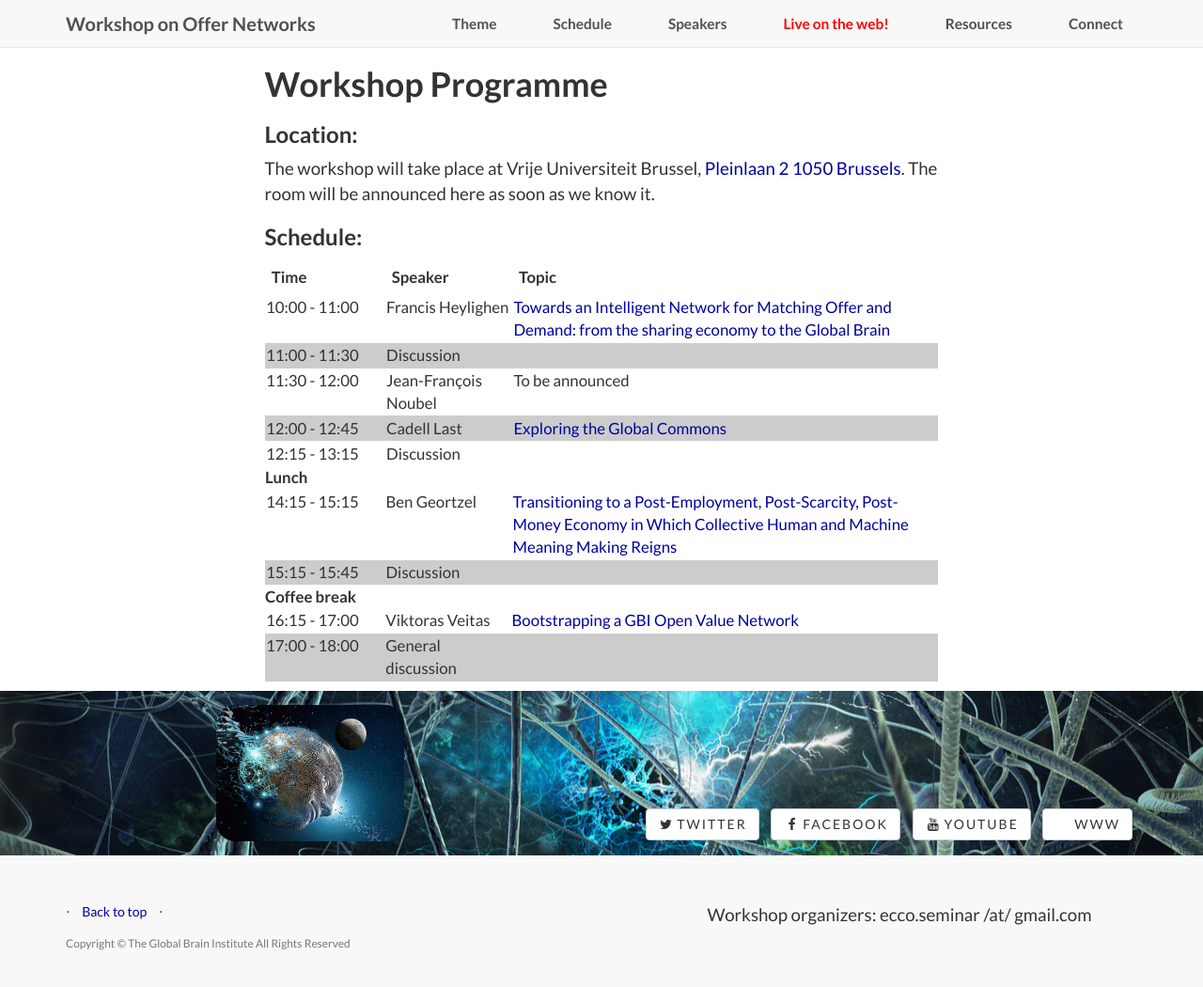
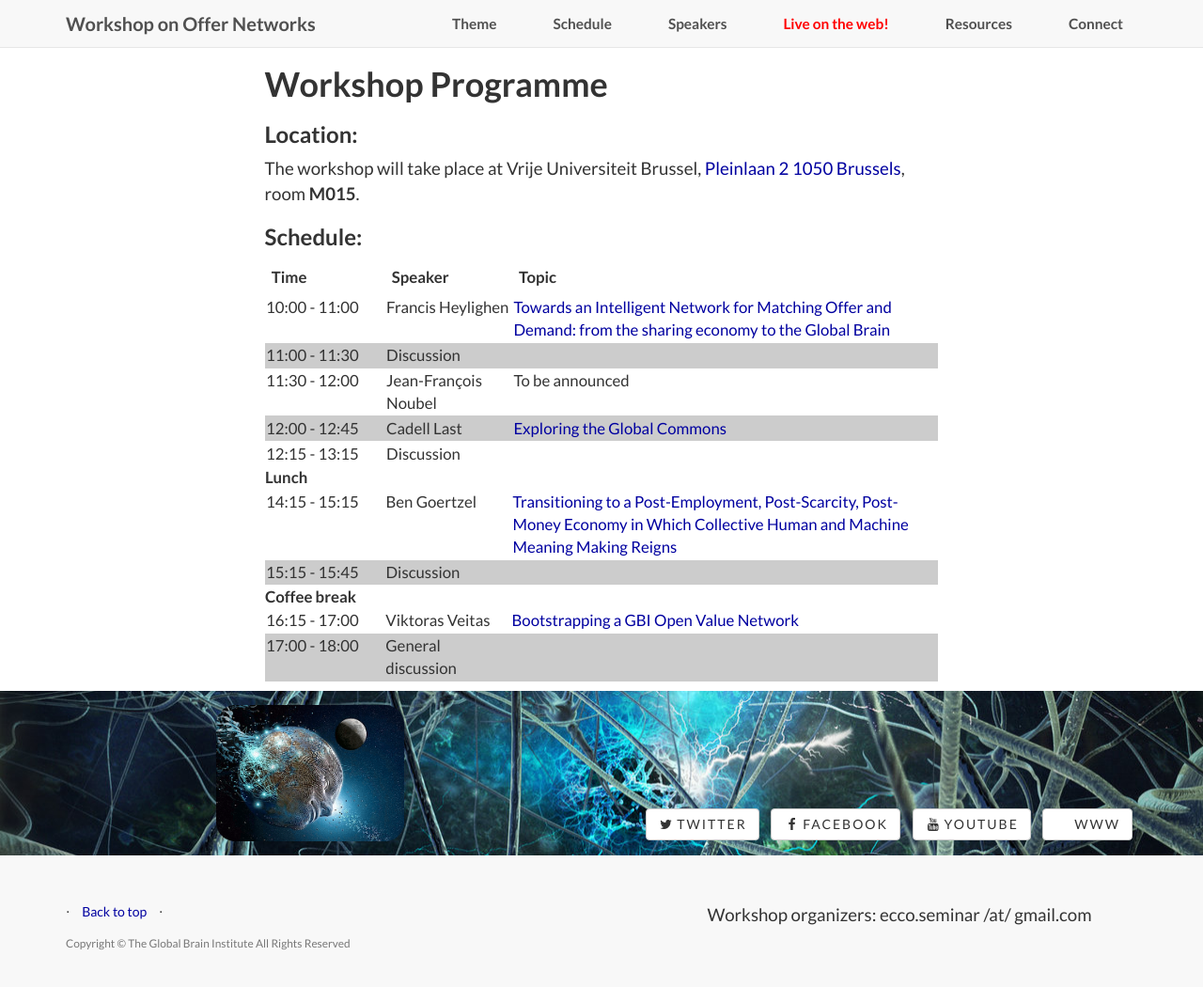
Before and after one commit to globalbraininstitute/onet, a Jekyll site: the page built from pages/schedule.markdown, in a window 1280 px wide and 1062 px high. Shown: the top 1050 px of the window at 94% size. Built offline with Jekyll 4.4.1, drawn with Linux system fonts in a browser that asks for light colours; nearby versions of some CDN libraries; library files that are not in the unit come from our copies; comment, search, counter and statistics services are not loaded.

Commit message:
corrected schedule; added room number

```diff
--- a/pages/schedule.markdown
+++ b/pages/schedule.markdown
@@ -9,7 +9,7 @@ comments: false
 
 ###Location:
 
-The workshop will take place at Vrije Universiteit Brussel, [Pleinlaan 2 1050 Brussels](https://www.google.be/maps/place/Vrije+Universiteit+Brussel/@50.8230583,4.3925353,15z/data=!4m2!3m1!1s0x0:0x34a700e47f2f7fc5). The room will be announced here as soon as we know it.
+The workshop will take place at Vrije Universiteit Brussel, [Pleinlaan 2 1050 Brussels](https://www.google.be/maps/place/Vrije+Universiteit+Brussel/@50.8230583,4.3925353,15z/data=!4m2!3m1!1s0x0:0x34a700e47f2f7fc5), room <strong>M015</strong>.
 
 ###Schedule:
 
@@ -23,7 +23,7 @@ The workshop will take place at Vrije Universiteit Brussel, [Pleinlaan 2 1050 Br
 
 <strong>Lunch</strong>|
 
-|14:15 - 15:15| Ben Geortzel | <a href="{{site.baseurl}}/speakers/ben/">Transitioning to a Post-Employment, Post-Scarcity, Post-Money Economy in Which Collective Human and Machine Meaning Making Reigns</a>|
+|14:15 - 15:15| Ben Goertzel | <a href="{{site.baseurl}}/speakers/ben/">Transitioning to a Post-Employment, Post-Scarcity, Post-Money Economy in Which Collective Human and Machine Meaning Making Reigns</a>|
 |15:15 - 15:45| Discussion | |
 
 |<strong>Coffee break</strong>|
```
